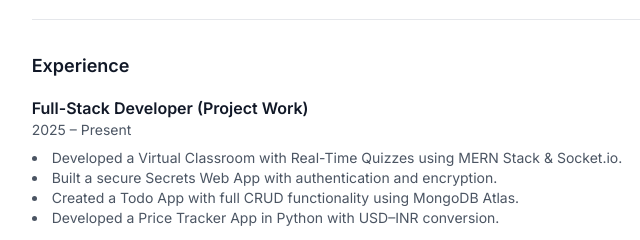
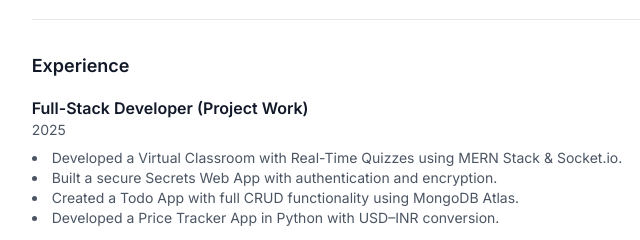
Before and after one commit to gauravrohinda/portfolio, a plain HTML site: page index.html in a window 1280 px wide. Shown: the part 900-1140 px from the top of the page, 459-1099 px from the left. Drawn offline with nearby package versions, Linux system fonts and the light colour scheme.

Commit message:
change in code

```diff
--- a/index.html
+++ b/index.html
@@ -89,7 +89,7 @@
         <div class="space-y-6">
           <div>
             <h4 class="font-semibold text-gray-900">Full-Stack Developer (Project Work)</h4>
-            <p class="text-sm text-gray-600">2025 – Present</p>
+            <p class="text-sm text-gray-600">2025</p>
             <ul class="list-disc list-inside text-sm text-gray-600 mt-2">
               <li>Developed a Virtual Classroom with Real-Time Quizzes using MERN Stack & Socket.io.</li>
               <li>Built a secure Secrets Web App with authentication and encryption.</li>
```
